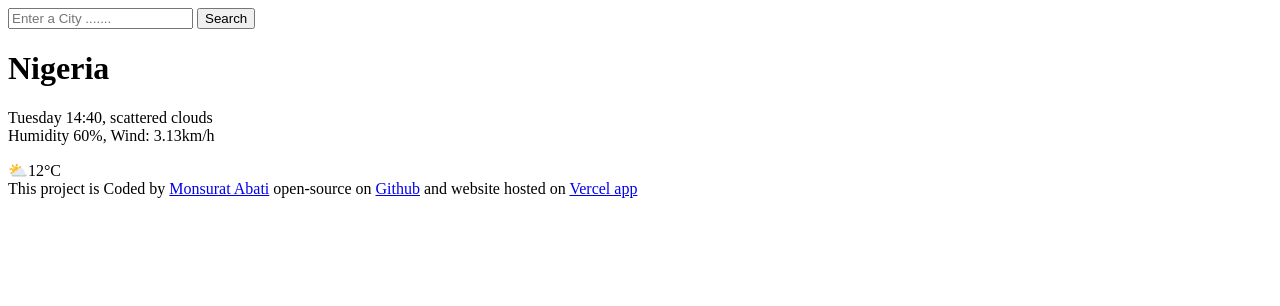
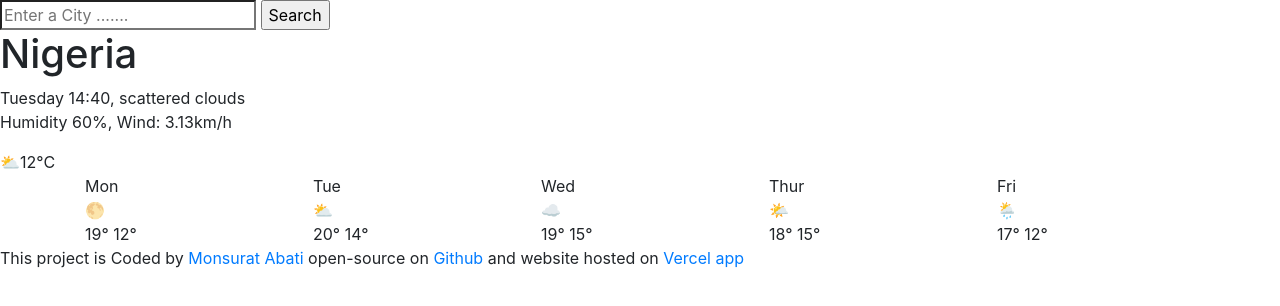
Before and after one commit to monsuratomobusayo/Mynewweathervanilla, a plain HTML site: page index.html in a window 1280 px wide. Drawn offline with nearby package versions, Linux system fonts and the light colour scheme.

Commit message:
editted html

```diff
--- a/index.html
+++ b/index.html
@@ -4,6 +4,7 @@
     <meta charset="UTF-8">
     <meta name="viewport" content="width=device-width, initial-scale=1.0">
     <title>Document</title>
+    <link rel="stylesheet" href="https://cdn.jsdelivr.net/npm/bootstrap@4.4.1/dist/css/bootstrap.min.css" integrity="sha384-Vkoo8x4CGsO3+Hhxv8T/Q5PaXtkKtu6ug5TOeNV6gBiFeWPGFN9MuhOf23Q9Ifjh" crossorigin="anonymous">
 </head>
 <body>
     <header>
@@ -26,6 +27,47 @@
     ⛅12°C
 
 </div>
+<div class="container">
+    <div class="row row-cols-5">
+      <div class="col">
+         Mon
+        <br/>
+
+            🌕
+        <br/>
+
+            19° 12°
+           </div>
+      <div class="col">    Tue
+        <br/>
+
+        ⛅
+        <br/>
+
+            20° 14°</div>
+      <div class="col">    Wed
+        <br/>
+
+        ☁️
+        <br/>
+
+            19° 15°</div>
+      <div class="col">    Thur
+        <br/>
+
+        🌤️
+        <br/>
+
+            18° 15°</div>
+      <div class="col">    Fri
+        <br/>
+
+        🌦️
+        <br/>
+
+            17° 12°</div>
+    </div>
+  </div>
 </main>
 <footer> This project is Coded by
   <a href="https://github.com/monsuratomobusayo/">Monsurat Abati</a> open-source on <a href="https://github.com/monsuratomobusayo/Mynewweathervanilla/commit/7ef43ed88022cf7f90c86bf800501870172a085d"> Github</a>
```
